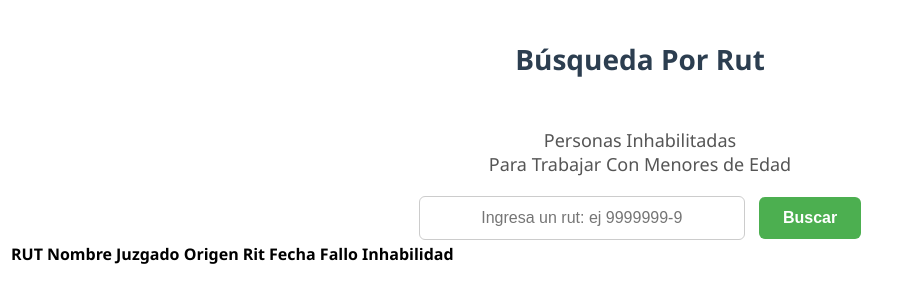
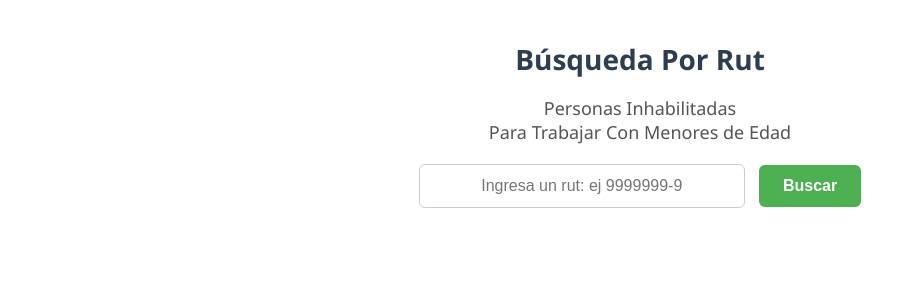
Before and after one commit to jsamrngs/inhabilitados, a plain HTML site: page index.html in a window 1280 px wide. Shown: the whole page, without its empty margins (0-912 px from the left). Drawn offline with Linux system fonts and the light colour scheme.

Commit message:
Update search results display structure
Removed the table for results and added a div for displaying results.

```diff
--- a/index.html
+++ b/index.html
@@ -11,26 +11,14 @@
 <body>
    <div class="search-container">
   <form onsubmit="return false;">
-    <h1>Búsqueda Por Rut </h1> <br> <h3>Personas Inhabilitadas<br> Para Trabajar Con Menores de Edad</h3>
+    <h1>Búsqueda Por Rut </h1>
+    <h3>Personas Inhabilitadas<br> Para Trabajar Con Menores de Edad</h3>
     <input type="text" id="search-bar" placeholder="Ingresa un rut: ej 9999999-9">
     <button class="btn-buscar" onclick="buscarRut()">Buscar</button>
   </form>
 
-  <table class="tabla-resultado">
-    <thead>
-      <tr>
-        <th>RUT</th>
-        <th>Nombre</th>
-        <th>Juzgado Origen</th>
-         <th>Rit</th>
-        <th>Fecha Fallo</th>
-        <th>Inhabilidad</th>
-      </tr>
-    </thead>
-    <tbody id="tabla-body">
 
-    </tbody>
-  </table>
+  <div id="result"></div>
 </div>
 
 
@@ -39,5 +27,4 @@
 
 </body>
 
-
 </html>
```
